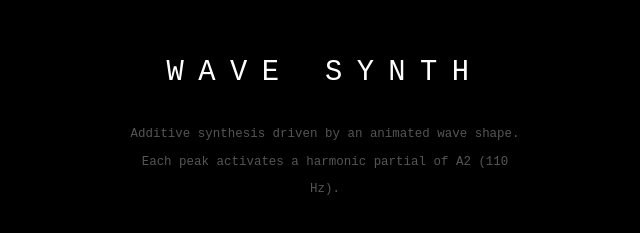
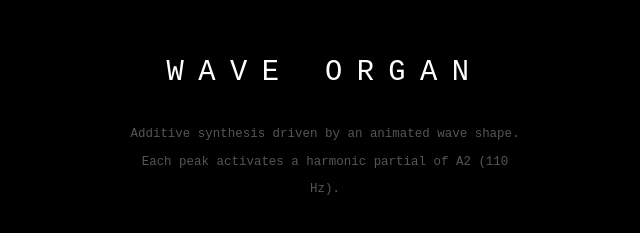
Before and after one commit to mofongo/wave-organ, a plain HTML site: page index.html in a window 1280 px wide. Shown: the part 235-468 px from the top of the page, 315-955 px from the left. Drawn offline with Linux system fonts and the light colour scheme; a script that the page names is missing.

Commit message:
Rename to Wave Organ

```diff
--- a/index.html
+++ b/index.html
@@ -3,7 +3,7 @@
 <head>
   <meta charset="UTF-8">
   <meta name="viewport" content="width=device-width, initial-scale=1.0">
-  <title>Wave Additive Synth</title>
+  <title>Wave Organ</title>
   <style>
     * { margin: 0; padding: 0; box-sizing: border-box; }
     body { background: #030303; overflow: hidden; font-family: 'Courier New', monospace; }
@@ -75,7 +75,7 @@
 <body>
 
 <div id="overlay">
-  <h1>WAVE SYNTH</h1>
+  <h1>WAVE ORGAN</h1>
   <p>
     Additive synthesis driven by an animated wave shape.<br>
     Each peak activates a harmonic partial of A2 (110 Hz).
```
